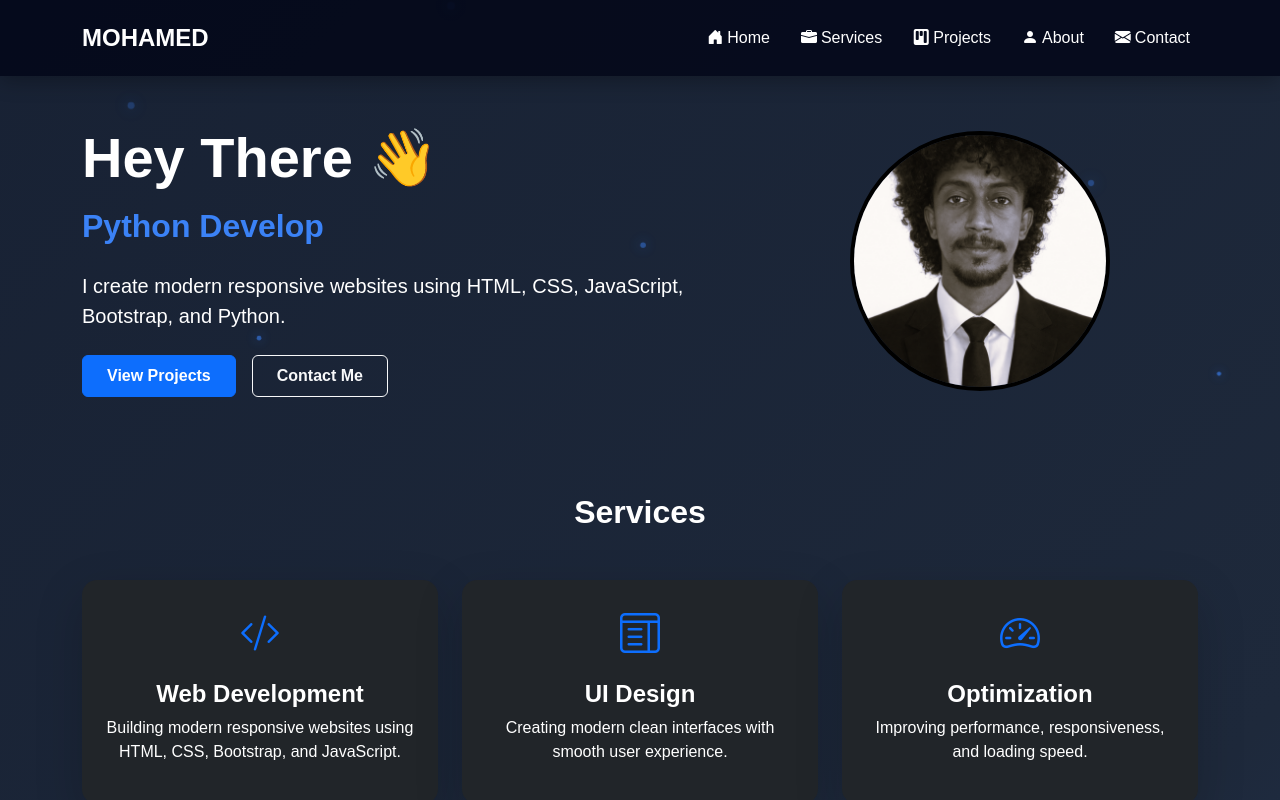
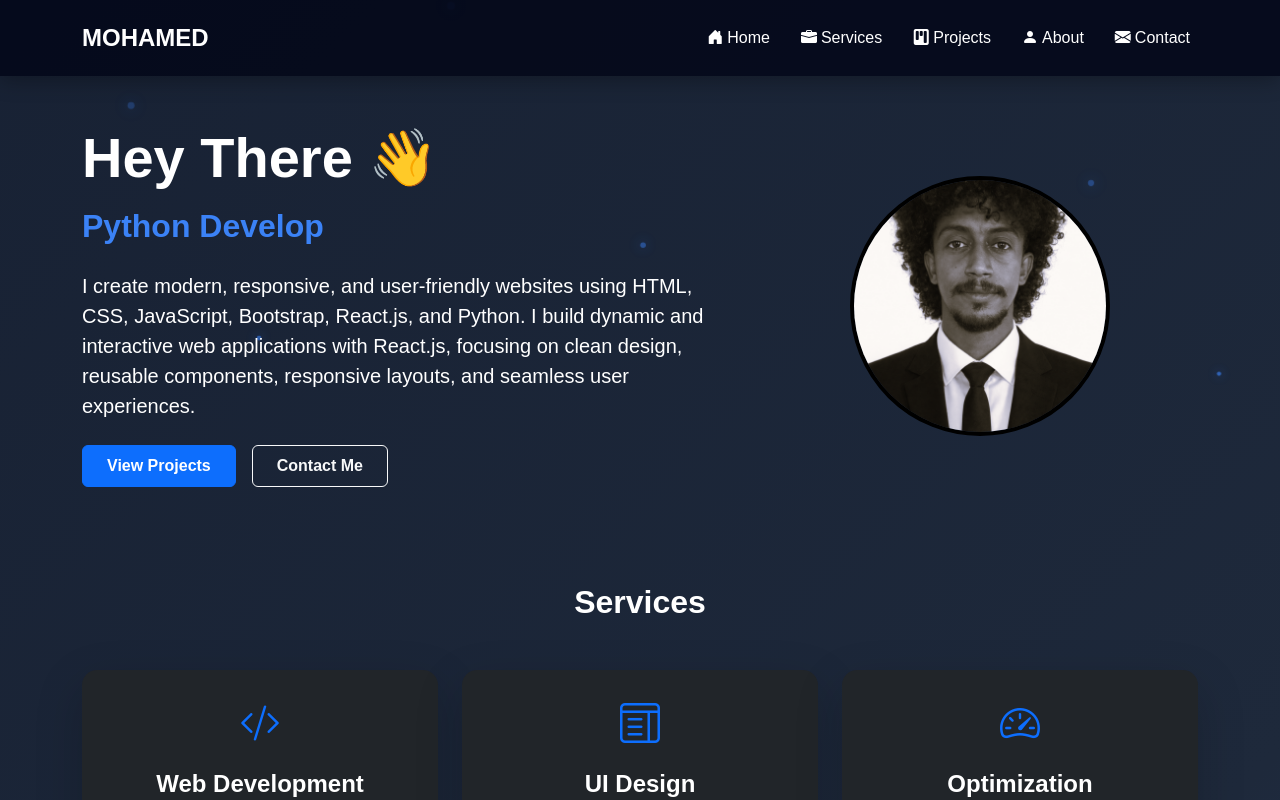
Before and after one commit to hamada-cool/Mohamed, a React (Vite) app: page / in a window 1280 px wide. Shown: the top 800 px of the page. Built offline with nearby package versions, Linux system fonts and the light colour scheme.

Commit message:
Updated Hero section

```diff
--- a/src/pages/Hero.jsx
+++ b/src/pages/Hero.jsx
@@ -15,9 +15,8 @@ export default function Hero() {
           <h2 className="typing-text mb-4"></h2>
 
           <p className="lead mb-4">
-            I create modern responsive websites
-            using HTML, CSS, JavaScript,
-            Bootstrap, and Python.
+            I create modern, responsive, and user-friendly websites using HTML, CSS, JavaScript, Bootstrap, React.js, and Python. I build dynamic and interactive web applications with React.js, focusing on clean design, reusable components, responsive layouts, and seamless user experiences.
+
           </p>
 
           <div className="d-flex gap-3 flex-wrap">
```
